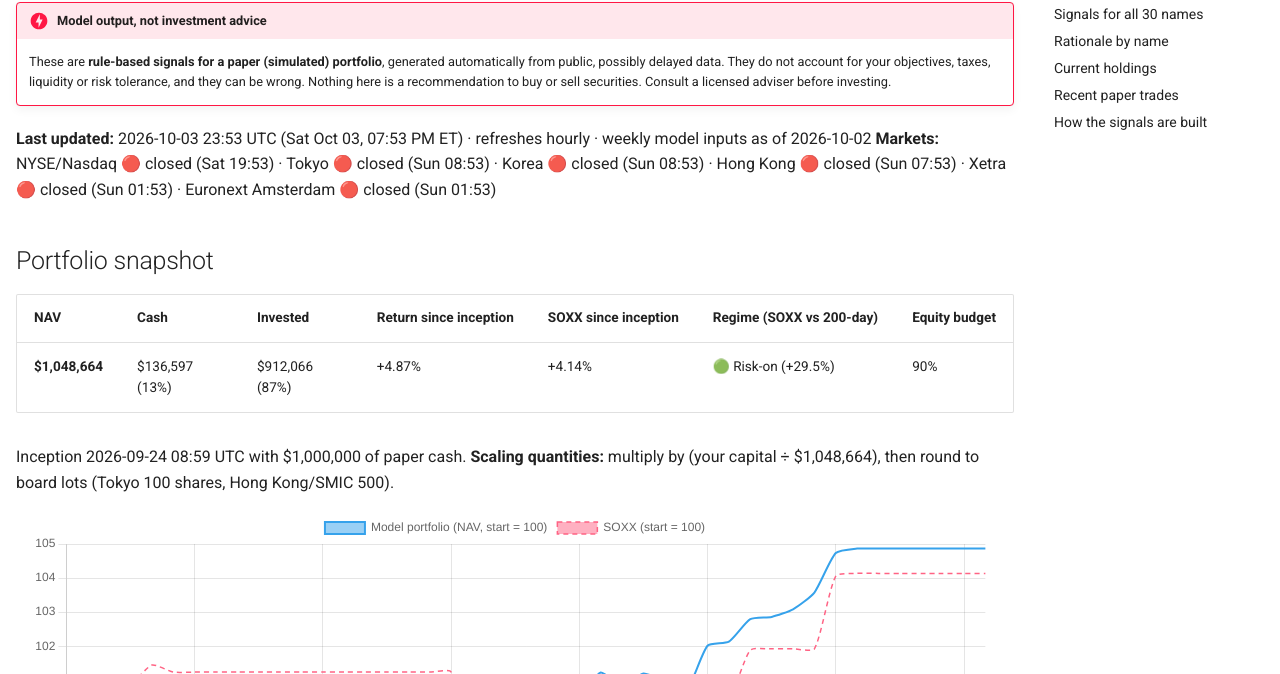
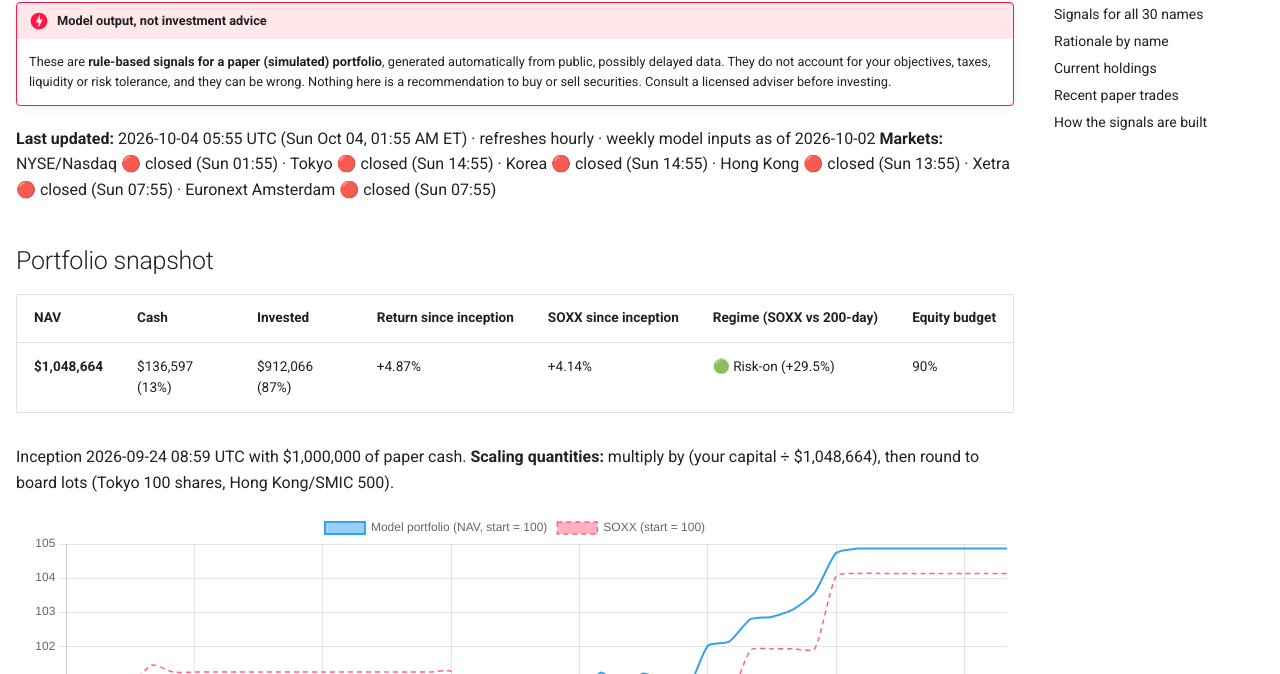
Before and after one commit to findnavish/InvestmentOpportunities, an MkDocs documentation site: the page built from docs/trade-signals/index.md, in a window 1280 px wide and 900 px high. Shown: the part 226-900 px from the top of the window. Built offline with MkDocs 1.6.1 and Material for MkDocs 9.7.7, drawn with Linux system fonts in a browser that asks for light colours; comment, search, counter and statistics services are not loaded.

Commit message:
Signals update 2026-10-04 05:55 UTC

```diff
--- a/docs/trade-signals/index.md
+++ b/docs/trade-signals/index.md
@@ -8,8 +8,8 @@ hide:
 !!! danger "Model output, not investment advice"
     These are **rule-based signals for a paper (simulated) portfolio**, generated automatically from public, possibly delayed data. They do not account for your objectives, taxes, liquidity or risk tolerance, and they can be wrong. Nothing here is a recommendation to buy or sell securities. Consult a licensed adviser before investing.
 
-**Last updated:** 2026-10-03 23:53 UTC (Sat Oct 03, 07:53 PM ET) · refreshes hourly · weekly model inputs as of 2026-10-02
-**Markets:** NYSE/Nasdaq 🔴 closed (Sat 19:53) · Tokyo 🔴 closed (Sun 08:53) · Korea 🔴 closed (Sun 08:53) · Hong Kong 🔴 closed (Sun 07:53) · Xetra 🔴 closed (Sun 01:53) · Euronext Amsterdam 🔴 closed (Sun 01:53)
+**Last updated:** 2026-10-04 05:55 UTC (Sun Oct 04, 01:55 AM ET) · refreshes hourly · weekly model inputs as of 2026-10-02
+**Markets:** NYSE/Nasdaq 🔴 closed (Sun 01:55) · Tokyo 🔴 closed (Sun 14:55) · Korea 🔴 closed (Sun 14:55) · Hong Kong 🔴 closed (Sun 13:55) · Xetra 🔴 closed (Sun 07:55) · Euronext Amsterdam 🔴 closed (Sun 07:55)
 
 ## Portfolio snapshot
 
```
Also changed, not shown: docs/trade-signals/nav.json (+1 -1 lines).
